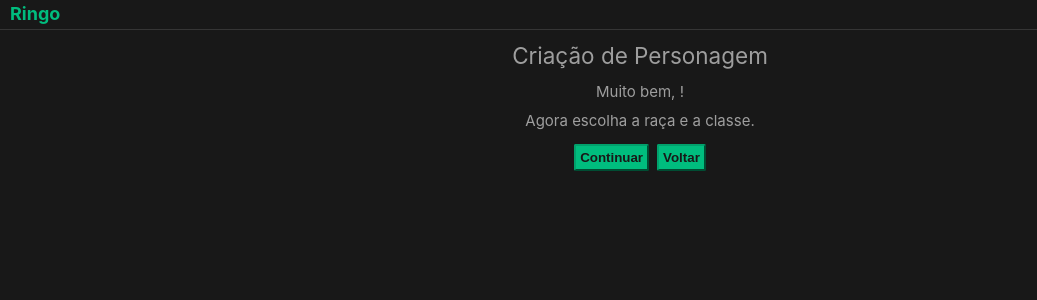
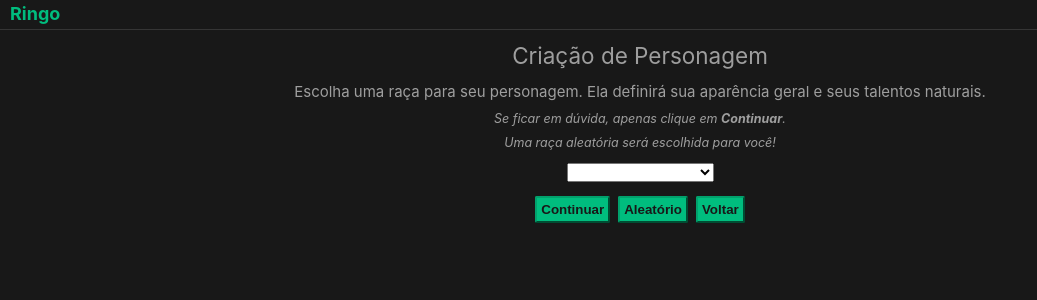
Before and after one commit to ferreira-tb/ringo, a Vue app: page /create/char/s2 in a window 1280 px wide. Shown: the top 300 px of the page, without its empty margins (0-1037 px from the left). Built offline with nearby package versions, Linux system fonts and the light colour scheme.

Commit message:
Races.vue

```diff
--- a/index.d.ts
+++ b/index.d.ts
@@ -38,8 +38,6 @@ type Races =
     | PlayerHandbookRaces
     | ElementalEvilRaces;
 
-type RaceMap = Map<number, ReadonlyMap<number, Races>>;
-
 ////// CLASSES
 type PlayerHandbookClasses =
     | 'Bárbaro'
@@ -56,5 +54,3 @@ type PlayerHandbookClasses =
     | 'Patrulheiro';
 
 type Classes = PlayerHandbookClasses;
-
-type ClassMap = Map<number, ReadonlyMap<number, Classes>>;
--- a/package.json
+++ b/package.json
@@ -19,7 +19,7 @@
         "@vitejs/plugin-vue": "^3.2.0",
         "@vue/tsconfig": "^0.1.3",
         "npm-run-all": "^4.1.5",
-        "typescript": "~4.7.4",
+        "typescript": "^4.9.4",
         "vite": "^3.2.4",
         "vue-tsc": "^1.0.9"
     }
--- a/src/components/create_char/Books.vue
+++ b/src/components/create_char/Books.vue
@@ -8,7 +8,7 @@ const gameStore = useGameStore();
 const { books } = gameStore;
 
 const charStore = useCharacterStore();
-const { character } = charStore;
+const { character, resetBooks } = charStore;
 </script>
 
 <template>
@@ -36,13 +36,13 @@ const { character } = charStore;
                 @click.prevent="router.push({ name: 'create-char-step-2' })"
             />
             <StandardButton
+                text="Padrão"
+                @click.prevent="resetBooks"
+            />
+            <StandardButton
                 text="Voltar"
                 @click.prevent="router.push({ name: 'create-char' })"
             />
         </div>
     </section>
 </template>
-
-<style scoped>
-
-</style>
--- a/src/components/create_char/RaceAndClass.vue
+++ /dev/null
@@ -1,40 +0,0 @@
-<script setup lang="ts">
-import { router } from '@/router/index.js';
-import { storeToRefs } from 'pinia';
-import { useCharacterStore } from '@/stores/character.js';
-import { useGameStore } from '@/stores/game.js';
-import StandardButton from '@/components/StandardButton.vue';
-
-const charStore = useCharacterStore();
-const { character } = storeToRefs(charStore);
-
-const gameStore = useGameStore();
-const { races, classes } = gameStore;
-
-</script>
-
-<template>
-    <section>
-        <p class="text-line">Muito bem, {{ character.name }}!</p>
-        <p class="text-line">Agora escolha a raça e a classe.</p>
-        <div class="input-area">
-
-        </div>
-        <div class="button-area">
-            <StandardButton
-                text="Continuar"
-                @click.prevent="router.push({ name: 'create-char-step-3' })"
-            />
-            <StandardButton
-                text="Voltar"
-                @click.prevent="router.push({ name: 'create-char-step-1' })"
-            />
-        </div>
-    </section>
-</template>
-
-<style scoped>
-.input-area {
-   text-align: center;
-}
-</style>
--- /dev/null
+++ b/src/components/create_char/RaceBonuses.vue
@@ -0,0 +1,13 @@
+<script setup lang="ts">
+
+
+</script>
+
+<template>
+
+
+</template>
+
+<style scoped>
+
+</style>
--- /dev/null
+++ b/src/components/create_char/Races.vue
@@ -0,0 +1,82 @@
+<script setup lang="ts">
+import { reactive, watchEffect } from 'vue';
+import { router } from '@/router/index.js';
+import { useCharacterStore } from '@/stores/character.js';
+import { useGameStore } from '@/stores/game.js';
+import StandardButton from '@/components/StandardButton.vue';
+import RaceBonuses from '@/components/create_char/RaceBonuses.vue';
+
+const charStore = useCharacterStore();
+const { character } = charStore;
+
+const gameStore = useGameStore();
+const { races } = gameStore;
+
+const raceList: [number, Races][] = reactive([]);
+character.books.forEach((book) => {
+    const racesFromBook = races.get(book);
+    if (racesFromBook) {
+        raceList.push(...racesFromBook.entries());
+    };
+});
+
+if (raceList.length > 0) {
+    raceList.sort((a, b) => a[1].localeCompare(b[1], 'pt-br'));
+};
+
+function randomRace() {
+    const randomIndex = Math.floor(Math.random() * raceList.length);
+    character.race = raceList[randomIndex][0];
+};
+
+function saveAndContinue() {
+    if (character.race === null) randomRace();
+    router.push({ name: 'create-char-step-3' });
+};
+
+watchEffect(() => {
+    if (!raceList.some((race) => character.race === race[0])) {
+        character.race = null;
+    };
+});
+</script>
+
+<template>
+    <section>
+        <p class="text-line">Escolha uma raça para seu personagem. Ela definirá sua aparência geral e seus talentos naturais.</p>
+        <p class="text-line small">Se ficar em dúvida, apenas clique em <span class="bold">Continuar</span>.</p>
+        <p class="text-line small">Uma raça aleatória será escolhida para você!</p>
+
+        <div class="races-area">
+            <select v-model.number="character.race">
+                <option v-for="race of raceList" :key="race[0]" :value="race[0]">{{ race[1] }}</option>
+            </select>
+        </div>
+
+        <div class="button-area">
+            <StandardButton
+                text="Continuar"
+                :disabled="(raceList.length < 1)"
+                @click.prevent="saveAndContinue"
+            />
+            <StandardButton
+                text="Aleatório"
+                :disabled="(raceList.length < 1)"
+                @click.prevent="randomRace"
+            />
+            <StandardButton
+                text="Voltar"
+                @click.prevent="router.push({ name: 'create-char-step-1' })"
+            />
+        </div>
+
+        <RaceBonuses v-if="(typeof character.race === 'number')" />
+    </section>
+</template>
+
+<style scoped>
+.races-area {
+    margin-top: 0.5em;
+    text-align: center;
+}
+</style>
--- a/src/components/create_char/Welcome.vue
+++ b/src/components/create_char/Welcome.vue
@@ -17,7 +17,7 @@ const { character } = charStore;
         <div class="button-area">
             <StandardButton
                 text="Iniciar"
-                :disabled="(character.name.length < 1)"
+                :disabled="!character.name"
                 @click.prevent="router.push({ name: 'create-char-step-1' })"
             />
         </div>
--- a/src/router/create_char.ts
+++ b/src/router/create_char.ts
@@ -14,6 +14,6 @@ export const createCharRoutes: RouteRecordRaw[] = [
     {
         path: 's2',
         name: 'create-char-step-2',
-        component: () => import('@/components/create_char/RaceAndClass.vue')
+        component: () => import('@/components/create_char/Races.vue')
     }
 ];
--- a/src/stores/character.ts
+++ b/src/stores/character.ts
@@ -2,16 +2,23 @@ import { defineStore } from 'pinia';
 import { type Ref, ref, reactive } from 'vue';
 
 class Character {
-    readonly books: number[] = [1, 2, 3];
-
-    name: string = '';
-    race: Races | null = null;
-    class: Classes | null = null;
+    books: number[] = [1, 2, 3];
+    name: string | null = null;
+    race: number | null = null;
+    class: number | null = null;
 };
 
 export const useCharacterStore = defineStore('character', () => {
     const active: Ref<boolean> = ref(false);
     const character = reactive(new Character());
 
-    return { active, character };
+    function resetBooks() {
+        character.books = [1, 2, 3];
+    };
+
+    return {
+        active,
+        character,
+        resetBooks
+    };
 });
--- a/src/stores/game.ts
+++ b/src/stores/game.ts
@@ -41,7 +41,7 @@ export const useGameStore = defineStore('game', () => {
     ]);
 
     // As chaves precisam ser idênticas às do mapa de livros.
-    const races: RaceMap = new Map();
+    const races: Map<number, ReadonlyMap<number, Races>> = new Map();
     races.set(1, playerHandbookRaces);
     races.set(5, elementalEvilRaces);
 
@@ -62,7 +62,7 @@ export const useGameStore = defineStore('game', () => {
     ]);
 
     // As chaves precisam ser idênticas às do mapa de livros.
-    const classes: ClassMap = new Map();
+    const classes: Map<number, ReadonlyMap<number, Classes>> = new Map();
     classes.set(1, playerHandbookClasses);
 
     ////// OUTROS
```
Also changed, not shown: 2 other files (tests, documents, lock files or other folders).
